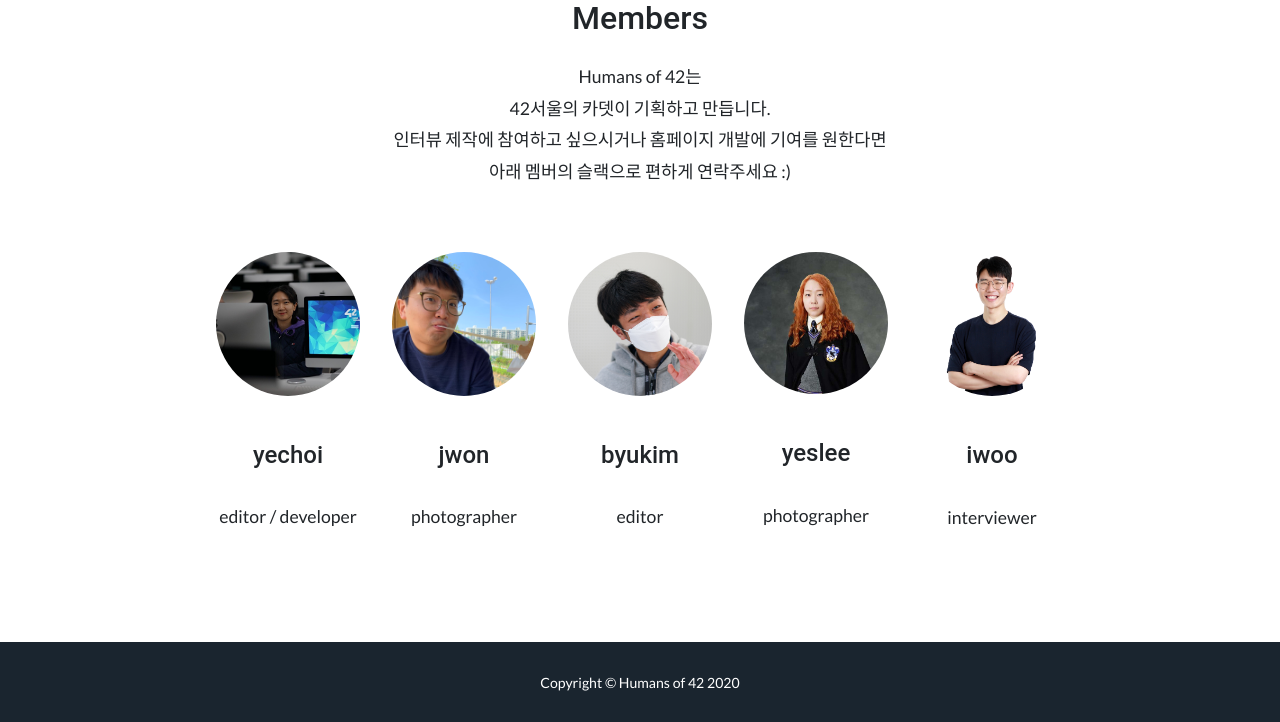
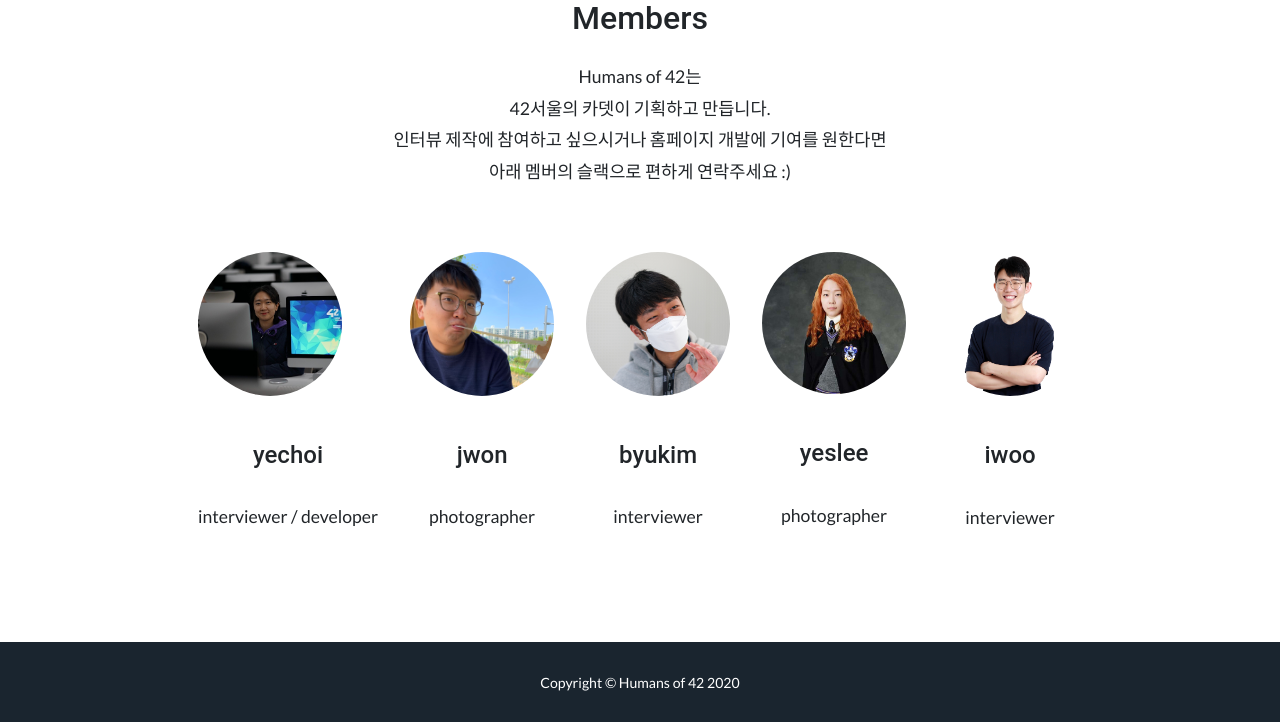
Before and after one commit to humansof42seoul/Humansof42, a Django app: template templates/interview/about.html in a window 1280 px wide. Shown: the part 780-1502 px from the top of the page. Run offline with Django 3.2, Linux system fonts and the light colour scheme; the template is opened without the code that fills it, so the values that code supplies are empty; some libraries are stand-ins or nearby versions.

Commit message:
[FIX] editor to interviewer

```diff
--- a/templates/interview/about.html
+++ b/templates/interview/about.html
@@ -60,7 +60,7 @@
             </div>
             <h4 class="text-center">yechoi</h4>
             <p class="text-center">
-                editor / developer
+                interviewer / developer
             </p>
         </div>
         <div class="member-item">
@@ -84,7 +84,7 @@
             </div>
             <h4 class="text-center">byukim</h4>
             <p class="text-center">
-                editor
+                interviewer
             </p>
         </div>
         <div class="member-item">
```
Also changed, not shown: 1 other file.
